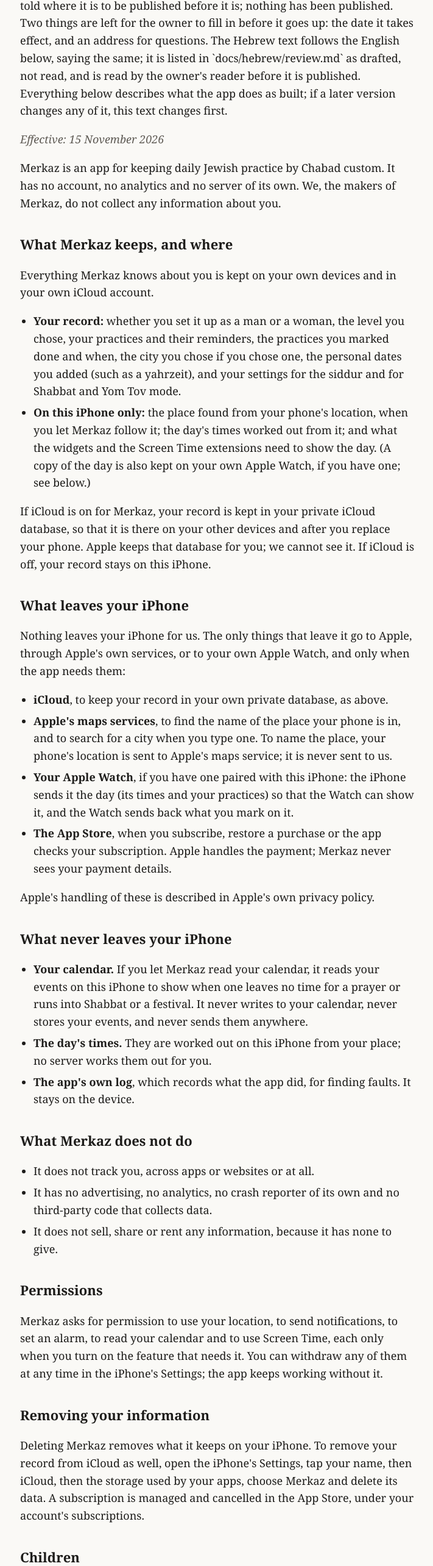
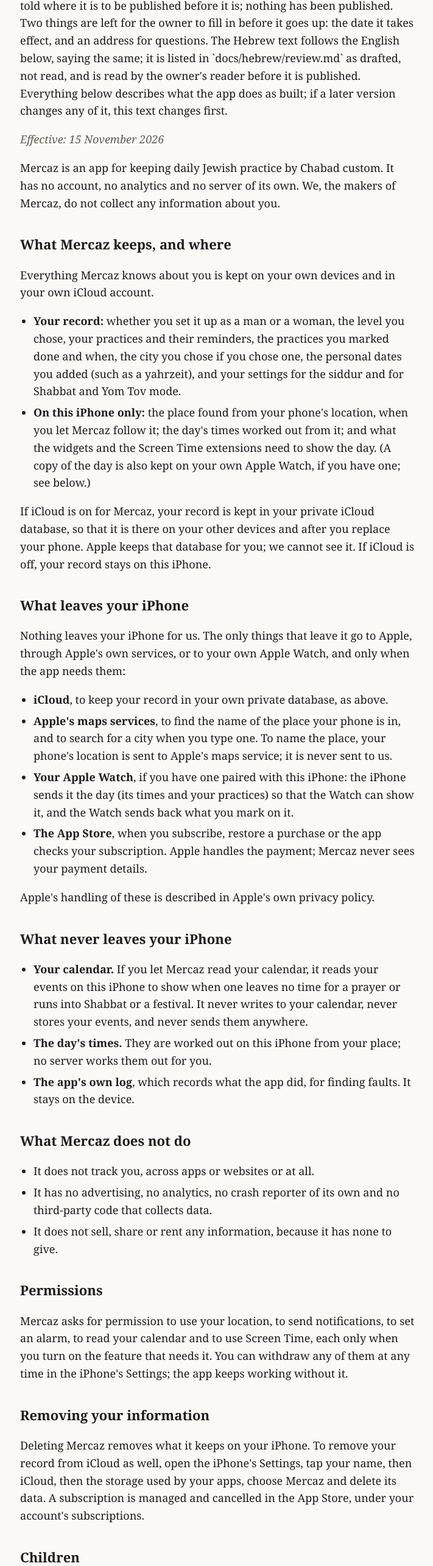
Before and after one commit to jaycubray/merkaz-site, a plain HTML site: page privacy/index.html in a window 1280 px wide. Shown: the part 229-2797 px from the top of the page at 61% size, without its empty margins (283-994 px from the left). Drawn offline with Linux system fonts and the light colour scheme.

Commit message:
The app's name is Mercaz, with a c
The owner renamed the app on 16 November 2026. Both pages now spell it as
the app does. Web addresses are unchanged.

Co-Authored-By: Claude Fable 5.2 <noreply@anthropic.com>

```diff
--- a/privacy/index.html
+++ b/privacy/index.html
@@ -1,6 +1,6 @@
 <!doctype html>
 <html lang="en"><head><meta charset="utf-8"><meta name="viewport" content="width=device-width, initial-scale=1">
-<title>Merkaz Privacy Policy</title><style>
+<title>Mercaz Privacy Policy</title><style>
 :root{--paper:#faf9f6;--ink:#1d1c1a;--soft:#5f5b55;--rule:#d9d4cb;--accent:#24357a}
 @media (prefers-color-scheme:dark){:root{--paper:#121214;--ink:#ecebe7;--soft:#a8a49c;--rule:#33322f;--accent:#9fb0f0}}
 *{box-sizing:border-box}html{-webkit-text-size-adjust:100%}
@@ -14,46 +14,46 @@ p,li{color:var(--ink)}ul{padding-left:22px}li{margin:6px 0}
 .date{color:var(--soft);font-style:italic}a{color:var(--accent)}
 footer{margin-top:48px;padding-top:16px;border-top:1px solid var(--rule);font:14px/1.5 -apple-system,ui-sans-serif,sans-serif;color:var(--soft)}
 </style></head>
-<body><main><p class="kicker">Merkaz</p><h1>Privacy Policy</h1><div class="rule"></div>
+<body><main><p class="kicker">Mercaz</p><h1>Privacy Policy</h1><div class="rule"></div>
 <p>&gt; <strong>Draft, not yet published.</strong> This is the English text for the address `MERKAZ_PRIVACY_URL` will hold (stage 7 design, 8.4). The owner will be told where it is to be published before it is; nothing has been published. Two things are left for the owner to fill in before it goes up: the date it takes effect, and an address for questions. The Hebrew text follows the English below, saying the same; it is listed in `docs/hebrew/review.md` as drafted, not read, and is read by the owner's reader before it is published. Everything below describes what the app does as built; if a later version changes any of it, this text changes first.</p>
 <p class="date"><em>Effective: 15 November 2026</em></p>
-<p>Merkaz is an app for keeping daily Jewish practice by Chabad custom. It has no account, no analytics and no server of its own. We, the makers of Merkaz, do not collect any information about you.</p>
-<h2>What Merkaz keeps, and where</h2>
-<p>Everything Merkaz knows about you is kept on your own devices and in your own iCloud account.</p>
+<p>Mercaz is an app for keeping daily Jewish practice by Chabad custom. It has no account, no analytics and no server of its own. We, the makers of Mercaz, do not collect any information about you.</p>
+<h2>What Mercaz keeps, and where</h2>
+<p>Everything Mercaz knows about you is kept on your own devices and in your own iCloud account.</p>
 <ul>
 <li><strong>Your record:</strong> whether you set it up as a man or a woman, the level you chose, your practices and their reminders, the practices you marked done and when, the city you chose if you chose one, the personal dates you added (such as a yahrzeit), and your settings for the siddur and for Shabbat and Yom Tov mode.</li>
-<li><strong>On this iPhone only:</strong> the place found from your phone's location, when you let Merkaz follow it; the day's times worked out from it; and what the widgets and the Screen Time extensions need to show the day. (A copy of the day is also kept on your own Apple Watch, if you have one; see below.)</li>
+<li><strong>On this iPhone only:</strong> the place found from your phone's location, when you let Mercaz follow it; the day's times worked out from it; and what the widgets and the Screen Time extensions need to show the day. (A copy of the day is also kept on your own Apple Watch, if you have one; see below.)</li>
 </ul>
-<p>If iCloud is on for Merkaz, your record is kept in your private iCloud database, so that it is there on your other devices and after you replace your phone. Apple keeps that database for you; we cannot see it. If iCloud is off, your record stays on this iPhone.</p>
+<p>If iCloud is on for Mercaz, your record is kept in your private iCloud database, so that it is there on your other devices and after you replace your phone. Apple keeps that database for you; we cannot see it. If iCloud is off, your record stays on this iPhone.</p>
 <h2>What leaves your iPhone</h2>
 <p>Nothing leaves your iPhone for us. The only things that leave it go to Apple, through Apple's own services, or to your own Apple Watch, and only when the app needs them:</p>
 <ul>
 <li><strong>iCloud</strong>, to keep your record in your own private database, as above.</li>
 <li><strong>Apple's maps services</strong>, to find the name of the place your phone is in, and to search for a city when you type one. To name the place, your phone's location is sent to Apple's maps service; it is never sent to us.</li>
 <li><strong>Your Apple Watch</strong>, if you have one paired with this iPhone: the iPhone sends it the day (its times and your practices) so that the Watch can show it, and the Watch sends back what you mark on it.</li>
-<li><strong>The App Store</strong>, when you subscribe, restore a purchase or the app checks your subscription. Apple handles the payment; Merkaz never sees your payment details.</li>
+<li><strong>The App Store</strong>, when you subscribe, restore a purchase or the app checks your subscription. Apple handles the payment; Mercaz never sees your payment details.</li>
 </ul>
 <p>Apple's handling of these is described in Apple's own privacy policy.</p>
 <h2>What never leaves your iPhone</h2>
 <ul>
-<li><strong>Your calendar.</strong> If you let Merkaz read your calendar, it reads your events on this iPhone to show when one leaves no time for a prayer or runs into Shabbat or a festival. It never writes to your calendar, never stores your events, and never sends them anywhere.</li>
+<li><strong>Your calendar.</strong> If you let Mercaz read your calendar, it reads your events on this iPhone to show when one leaves no time for a prayer or runs into Shabbat or a festival. It never writes to your calendar, never stores your events, and never sends them anywhere.</li>
 <li><strong>The day's times.</strong> They are worked out on this iPhone from your place; no server works them out for you.</li>
 <li><strong>The app's own log</strong>, which records what the app did, for finding faults. It stays on the device.</li>
 </ul>
-<h2>What Merkaz does not do</h2>
+<h2>What Mercaz does not do</h2>
 <ul>
 <li>It does not track you, across apps or websites or at all.</li>
 <li>It has no advertising, no analytics, no crash reporter of its own and no third-party code that collects data.</li>
 <li>It does not sell, share or rent any information, because it has none to give.</li>
 </ul>
 <h2>Permissions</h2>
-<p>Merkaz asks for permission to use your location, to send notifications, to set an alarm, to read your calendar and to use Screen Time, each only when you turn on the feature that needs it. You can withdraw any of them at any time in the iPhone's Settings; the app keeps working without it.</p>
+<p>Mercaz asks for permission to use your location, to send notifications, to set an alarm, to read your calendar and to use Screen Time, each only when you turn on the feature that needs it. You can withdraw any of them at any time in the iPhone's Settings; the app keeps working without it.</p>
 <h2>Removing your information</h2>
-<p>Deleting Merkaz removes what it keeps on your iPhone. To remove your record from iCloud as well, open the iPhone's Settings, tap your name, then iCloud, then the storage used by your apps, choose Merkaz and delete its data. A subscription is managed and cancelled in the App Store, under your account's subscriptions.</p>
+<p>Deleting Mercaz removes what it keeps on your iPhone. To remove your record from iCloud as well, open the iPhone's Settings, tap your name, then iCloud, then the storage used by your apps, choose Mercaz and delete its data. A subscription is managed and cancelled in the App Store, under your account's subscriptions.</p>
 <h2>Children</h2>
-<p>Merkaz collects no information from anyone, children included.</p>
+<p>Mercaz collects no information from anyone, children included.</p>
 <h2>Changes</h2>
-<p>If Merkaz ever changes how it handles information, this page will be updated before the version that changes it is released, and the date at the top will change.</p>
+<p>If Mercaz ever changes how it handles information, this page will be updated before the version that changes it is released, and the date at the top will change.</p>
 <h2>Questions</h2>
 <p>Write to <a href="mailto:admin@open-civ.com">admin@open-civ.com</a>.</p>
-<footer>Merkaz · <a href="/merkaz-site/">Support</a> · <a href="/merkaz-site/privacy/">Privacy policy</a></footer></main></body></html>
+<footer>Mercaz · <a href="/merkaz-site/">Support</a> · <a href="/merkaz-site/privacy/">Privacy policy</a></footer></main></body></html>
```
Also changed, not shown: index.html (+6 -6 lines).
